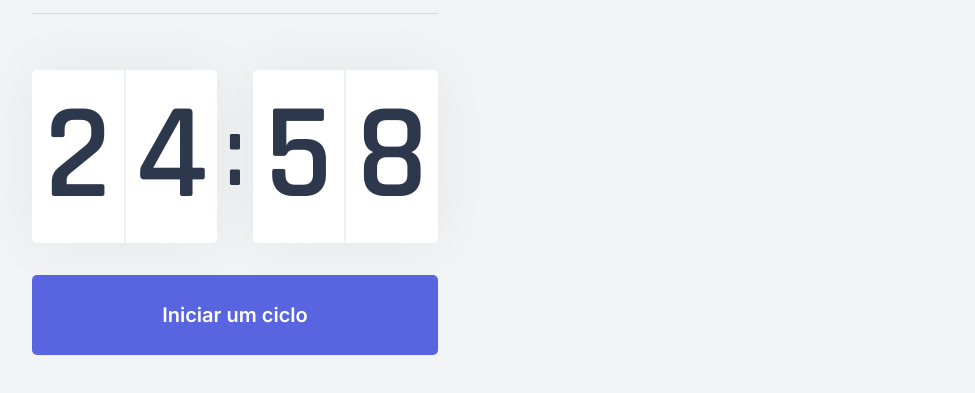
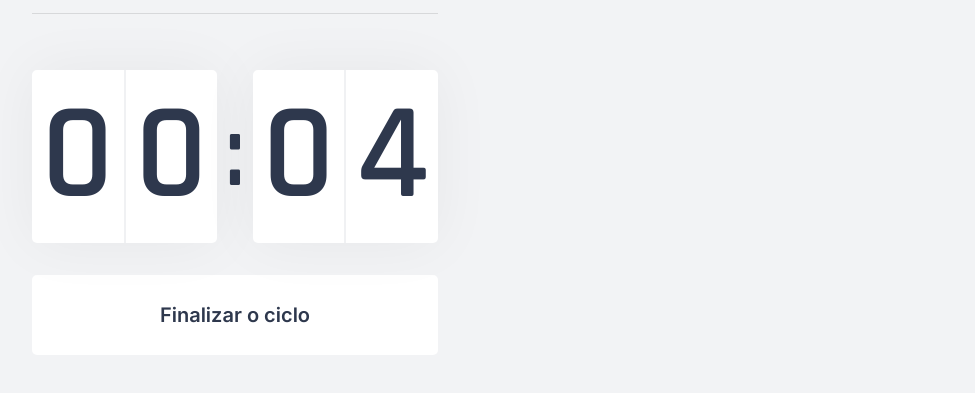
Before and after one commit to emersonsaf/ReactProjects, a Next.js app in the folder moveit-next/: page / in a window 1280 px wide. Both pictures are taken after a click on the button "Iniciar um ciclo". Shown: the part 321-714 px from the top of the page, without its empty margins (152-1127 px from the left). Built offline with nearby package versions, Linux system fonts and the light colour scheme.

Commit message:
create a challenge component and finalize countdown function

```diff
--- a/moveit-next/src/components/Countdown.tsx
+++ b/moveit-next/src/components/Countdown.tsx
@@ -1,10 +1,13 @@
 import { useState, useEffect } from 'react';
 import style from '../styles/components/Countdown.module.css'
 
+let countdownTimeout: NodeJS.Timeout;
+let vTime = 0.1 * 60; // Tempo do contador
+
 export default function Countdown() {
-    const [ time, setTime] = useState(25 * 60);
-
-    const [active, setActive ] = useState(false);
+    const [time, setTime] = useState(vTime);
+    const [isActive, setIsActive] = useState(false);
+    const [hasFinished, setHasFinished] = useState(false);
 
     const minutes = Math.floor(time / 60);
     const seconds = Math.floor(time % 60);
@@ -12,18 +15,26 @@ export default function Countdown() {
     const [minuteLeft, minuteRight] = String(minutes).padStart(2, '0').split('');
     const [secondLeft, secondRight] = String(seconds).padStart(2, '0').split('');
 
-    function startCountdown(){
-        setActive(true);
-
+    function startCountdown() {
+        setIsActive(true);
     }
 
-    useEffect( () => {
-        if (active && time > 0 ){
-            setTimeout(() =>{
+    function resetCountdown() {
+        clearTimeout(countdownTimeout);
+        setIsActive(false);
+        setTime(vTime);
+    }
+
+    useEffect(() => {
+        if (isActive && time > 0) {
+            countdownTimeout = setTimeout(() => {
                 setTime(time - 1);
-            },1000)
+            }, 1000)
+        } else if (isActive && time === 0) {
+            setHasFinished(true);
+            setIsActive(false);
         }
-    }, [active, time])
+    }, [isActive, time])
 
     return (
         <div>
@@ -38,9 +49,27 @@ export default function Countdown() {
                     <span>{secondRight}</span>
                 </div>
             </div>
-            <button type="button" className={style.countdownButton} onClick={startCountdown}>
+
+            { hasFinished ? (
+                <button disabled className={style.countdownButton}
+                >
+                    Ciclo encerrado
+                </button>
+            ) : (
+                    <>
+                        { isActive ? (
+                            <button type="button" className={`${style.countdownButton} ${style.countdownButtonActive}`}
+                                onClick={resetCountdown}>
+                                Finalizar o ciclo
+                            </button>
+                        ) : (
+                                <button type="button" className={style.countdownButton}
+                                    onClick={startCountdown}>
                                     Iniciar um ciclo
                                 </button>
+                            )}
+                    </>
+                )}
         </div>
     );
 }
--- a/moveit-next/src/pages/index.tsx
+++ b/moveit-next/src/pages/index.tsx
@@ -2,6 +2,7 @@ import CompletedChallenge from '../components/CompletedChallenges'
 import Countdown from '../components/Countdown'
 import ExperienceBar from '../components/ExperienceBar'
 import Profile from '../components/Profile'
+import ChallengBox from '../components/ChalengeBox'
 
 import Head from 'next/head';
 
@@ -21,7 +22,7 @@ export default function Home() {
           <Countdown />
         </div>
         <div>
-
+          <ChallengBox />
         </div>
       </section>
     </div>
--- /dev/null
+++ b/moveit-next/src/styles/components/ChallengeBox.module.css
@@ -0,0 +1,3 @@
+.challengeBoxContainer {
+
+}
--- a/moveit-next/src/styles/components/Countdown.module.css
+++ b/moveit-next/src/styles/components/Countdown.module.css
@@ -60,7 +60,23 @@
     transition: background-color 0.2s;
 }
 
-.countdownButton:hover {
+.countdownButton:not(:disabled):hover {
     background: var(--blue-dark);
 
 }
+
+.countdownButtonActive {
+    background-color: var(--white);
+    color: var(--title);
+}
+
+.countdownButtonActive:not(:disabled):hover {
+    background: var(--red);
+    color: var(--white);
+}
+
+.countdownButton:disabled {
+    background: var(--white);
+    color: var(--text);
+    cursor: not-allowed;
+}
```
Also changed, not shown: moveit-next/src/components/ChallengeBox.tsx (added, +20 -0 lines). Lines whose indentation alone changed are shown as unchanged.
